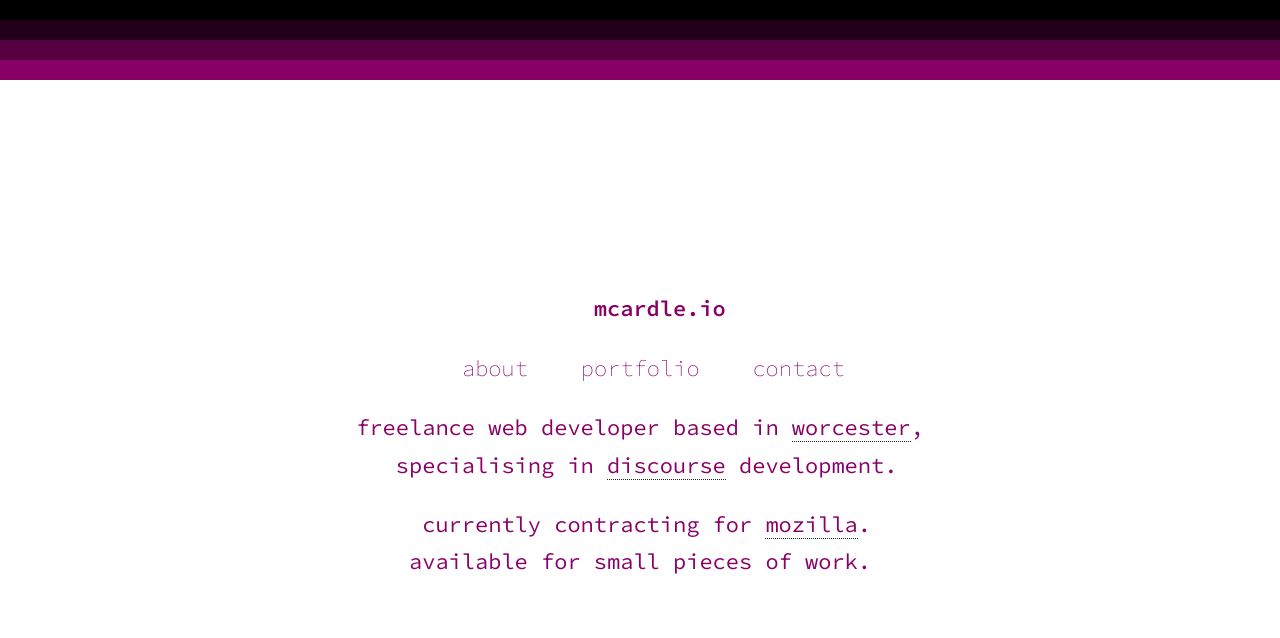
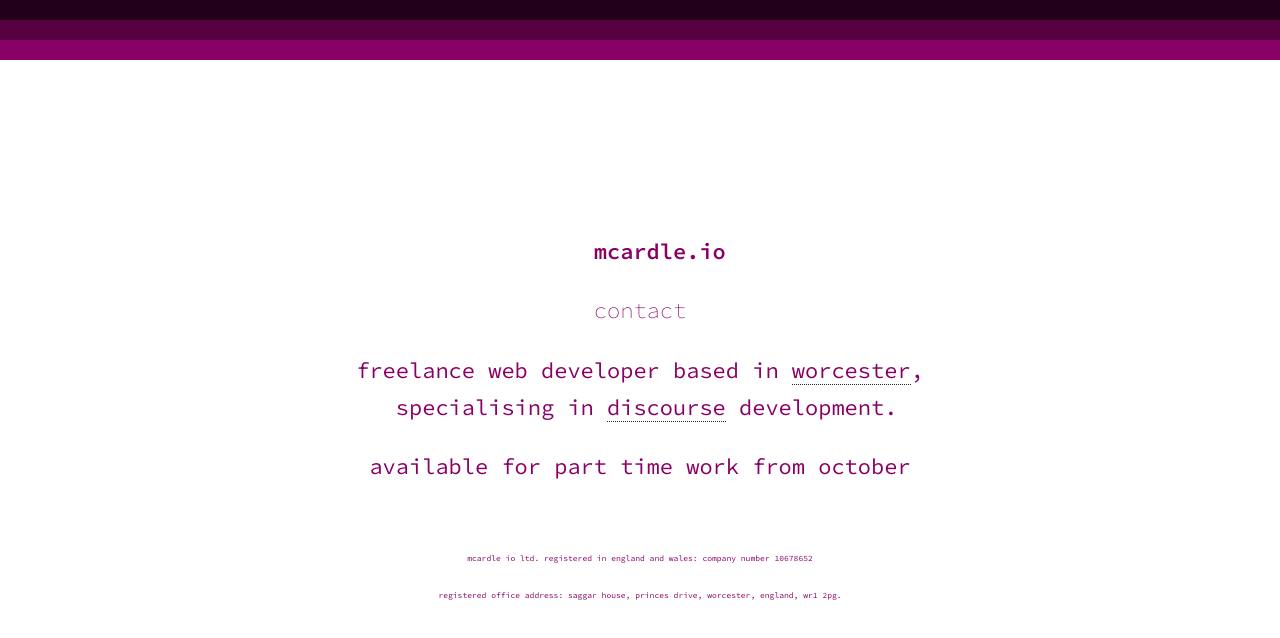
Before and after one commit to LeoMcA/mcardle.io, a plain HTML site: page index.html in a window 1280 px wide. Drawn offline with Linux system fonts and the light colour scheme.

Commit message:
it's something

```diff
--- a/assets/stylesheets/style.css
+++ b/assets/stylesheets/style.css
@@ -9,7 +9,6 @@ body {
   line-height: 1.7em;
   text-align: center;
   color: #890067;
-  background: #000;
   cursor: default;
   display: flex;
   align-items: flex-end;
@@ -18,32 +17,29 @@ body {
 }
 
 .wrapper {
-  background: #fff;
   display: flex;
   flex-direction: column;
   align-items: center;
   justify-content: center;
   align-content: center;
-  animation-name: expand-dot;
+  animation-name: expand-stripes;
   animation-duration: 1s;
-  box-shadow: 0 0 0 20px #890067, 0 0 0 40px #560041, 0 0 0 60px #23001A;
   overflow: hidden;
   width: 100%;
-  height: calc(100% - 80px);
-  margin-top: 80px;
+  height: calc(100% - 60px);
   box-shadow: 0 -20px #890067, 0 -40px #560041, 0 -60px #23001A;
 }
 
-@keyframes expand-dot {
+@keyframes expand-stripes {
   from {
-    height: 0;
+    height: 100%;
   }
   to {
-    height: calc(100% - 80px);
+    height: calc(100% - 60px);
   }
 }
 
-section {
+section, footer {
   animation-name: expand-content, show-content;
   animation-delay: 2s, 3s;
   animation-duration: 1s;
@@ -77,12 +73,24 @@ h1 {
   font-weight: 600;
   font-size: inherit;
   margin: 0;
-  margin-right: -3ch;
+  margin-right: 1ch;
   opacity: 0;
   animation-name: fade-h1;
   animation-delay: 1s;
   animation-duration: 1s;
   animation-fill-mode: forwards;
+
+}
+
+h1 .hidden-email {
+  opacity: 0;
+  font-weight: 200;
+  transition: opacity 1s;
+}
+
+h1 .shown-email {
+  opacity: 1;
+  font-weight: 200;
 }
 
 @keyframes fade-h1 {
@@ -107,6 +115,10 @@ nav {
   font-weight: 200;
 }
 
+nav ul {
+  padding: 0;
+}
+
 nav li {
   display: inline;
 }
@@ -124,6 +136,10 @@ nav a:hover {
 .info {
   border-bottom: dotted 1px #222;
   cursor: pointer;
+}
+
+footer {
+  font-size: 8px;
 }
 
 @media only screen and (max-width: 580px) {
--- a/index.html
+++ b/index.html
@@ -9,15 +9,14 @@
   </head>
   <body>
     <div class="wrapper">
-      <h1>mcardle.io</h1>
+      <h1><span class="hidden-email">leo@</span>mcardle.io</h1>
       <section>
         <nav>
           <ul>
-            <li><a href="#">about</a></li>
-            &nbsp;&nbsp;
-            <li><a href="#">portfolio</a></li>
-            &nbsp;&nbsp;
-            <li><a href="mailto:leo@mcardle.io">contact</a>&nbsp;</li>
+            <li><a href="mailto:leo@mcardle.io"
+              onclick="document.querySelector('h1 .hidden-email').className = 'shown-email'"
+              onmouseover="document.querySelector('h1 .hidden-email').style.opacity = 1"
+              onmouseout="document.querySelector('h1 .hidden-email').style.opacity = 0">contact</a></li>
           </ul>
         </nav>
         <p>
@@ -25,10 +24,15 @@
           &nbsp;specialising in <span class="info" title="Forum software designed in and for the 21st century: http://discourse.org">discourse</span> development.
         </p>
         <p>
-          &nbsp;currently contracting for <span class="info" title="They make that browser, Firefox.">mozilla</span>.<br>
-          available for small pieces of work.
+          available for part time work from october
         </p>
       </section>
+      <footer>
+        <p>
+          mcardle io ltd. registered in england and wales: company number 10678652<br>
+          registered office address: saggar house, princes drive, worcester, england, wr1 2pg.
+        </p>
+      </footer>
     </div>
   </body>
 </html>
```
